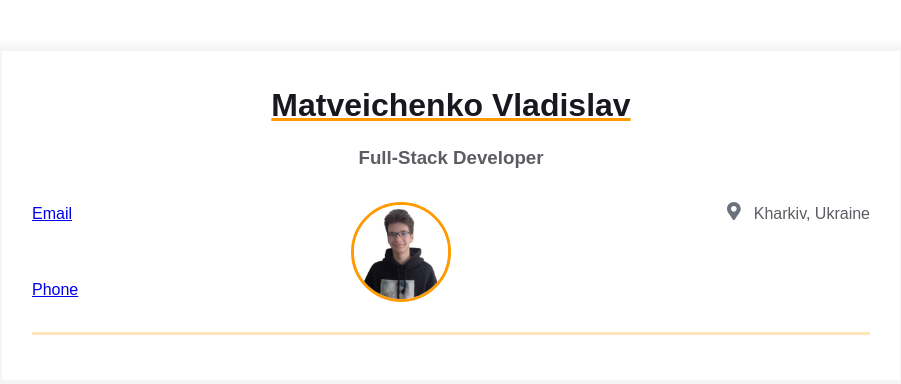
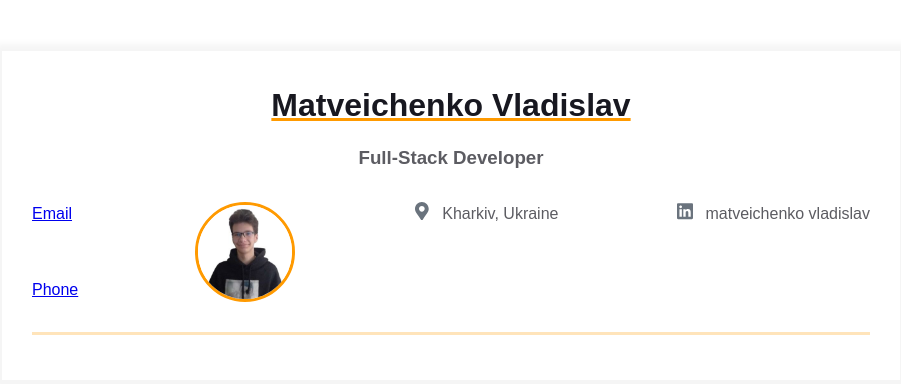
Before and after one commit to m1liaron/homepage, a plain HTML site: page index.html in a window 1280 px wide. Shown: the whole page, without its empty margins (189-1090 px from the left). Drawn offline with Linux system fonts and the light colour scheme.

Commit message:
index.html update: add linkedin link

```diff
--- a/index.html
+++ b/index.html
@@ -45,6 +45,32 @@
                 </div>
                 <span>Kharkiv, Ukraine</span>
               </a>
+
+              <a
+                href="https://www.linkedin.com/in/matveichenko-vladislav-71192a303/"
+                target="_blank"
+                rel="author"
+                class="contact-info__item"
+              >
+                <div class="contact-info__item-icon-wrapper">
+                  <svg
+                    class="contact-info__item-icon"
+                    xmlns="http://www.w3.org/2000/svg"
+                    viewBox="0 0 448 512"
+                  >
+                    <path
+                      d="M416 32H31.9C14.3 32 0 46.5 0 64.3v383.4C0 465.5 14.3 480 31.9
+                      480H416c17.6 0 32-14.5 32-32.3V64.3c0-17.8-14.4-32.3-32-32.3zM135.4
+                      416H69V202.2h66.5V416zm-33.2-243c-21.3 0-38.5-17.3-38.5-38.5S80.9 96
+                      102.2 96c21.2 0 38.5 17.3 38.5 38.5 0 21.3-17.2 38.5-38.5 38.5zm282.1
+                      243h-66.4V312c0-24.8-.5-56.7-34.5-56.7-34.6 0-39.9 27-39.9
+                      54.9V416h-66.4V202.2h63.7v29.2h.9c8.9-16.8 30.6-34.5 62.9-34.5 67.2
+                      0 79.7 44.3 79.7 101.9V416z"
+                    ></path>
+                  </svg>
+                </div>
+                <span>matveichenko vladislav</span>
+              </a>
             </div>
           </div>
         </div>
```
